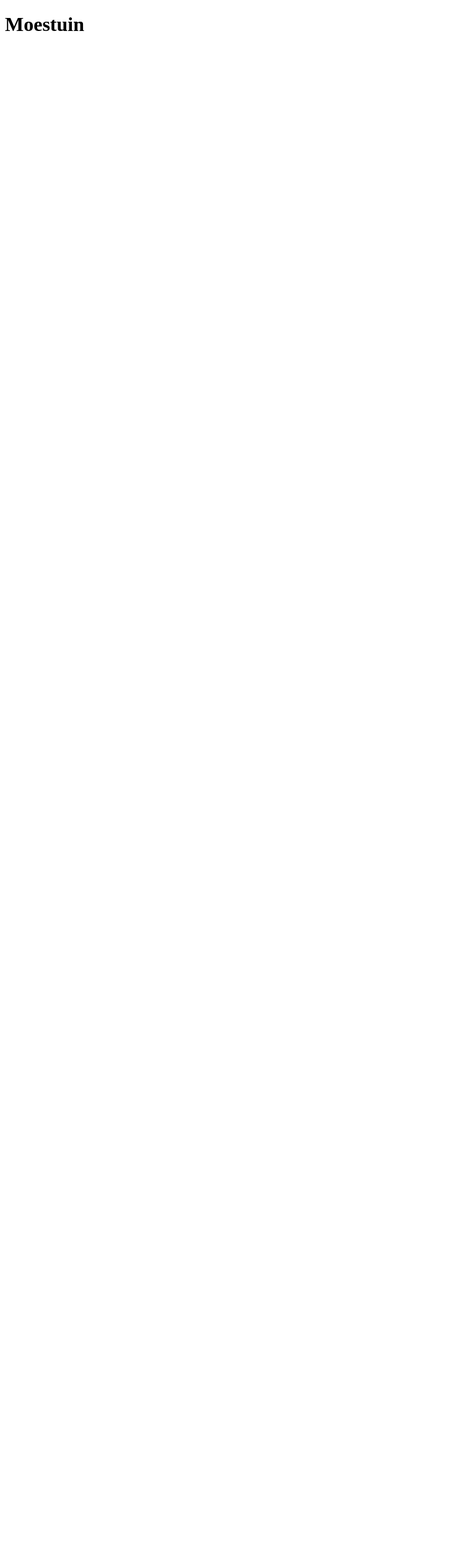
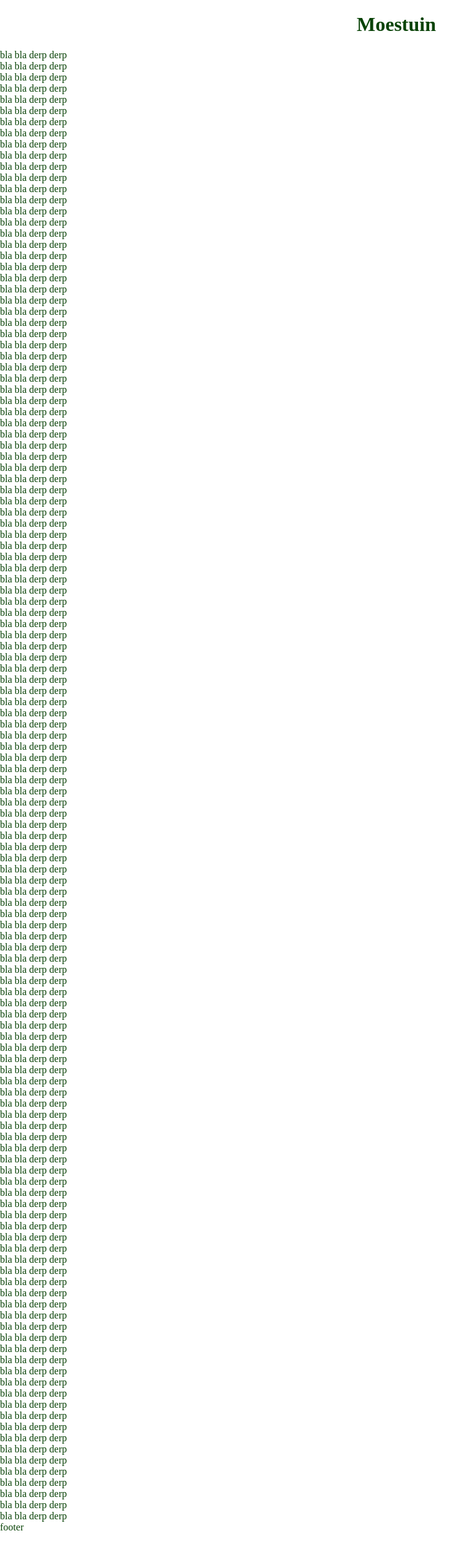
Before and after one commit to Ffyud/moestuin-gui, an Angular app: page / in a window 1280 px wide. Shown: the top 2508 px of the page at 62% size, without its empty margins (0-767 px from the left). Before the commit the page ends 800 px from the top, so only its background shows below. Built offline with nearby package versions, Linux system fonts and the light colour scheme.

Commit message:
add placeholder content

```diff
--- a/src/app/app.component.css
+++ b/src/app/app.component.css
@@ -0,0 +1,14 @@
+header {
+    text-align: center;
+
+}
+
+.wrap {
+
+
+}
+footer {
+    height: 100%;
+    position: sticky;
+    top: 0px;
+}
--- a/src/app/app.component.html
+++ b/src/app/app.component.html
@@ -1 +1,140 @@
-<h1>Moestuin</h1>
+<header>
+  <h1>Moestuin</h1>
+</header>
+<div class="wrap">
+<span>bla bla derp derp<br/> </span>
+<span>bla bla derp derp<br/> </span>
+<span>bla bla derp derp<br/> </span>
+<span>bla bla derp derp<br/> </span>
+<span>bla bla derp derp<br/> </span>
+<span>bla bla derp derp<br/> </span>
+<span>bla bla derp derp<br/> </span>
+<span>bla bla derp derp<br/> </span>
+<span>bla bla derp derp<br/> </span>
+<span>bla bla derp derp<br/> </span>
+<span>bla bla derp derp<br/> </span>
+<span>bla bla derp derp<br/> </span>
+<span>bla bla derp derp<br/> </span>
+<span>bla bla derp derp<br/> </span>
+<span>bla bla derp derp<br/> </span>
+<span>bla bla derp derp<br/> </span>
+<span>bla bla derp derp<br/> </span>
+<span>bla bla derp derp<br/> </span>
+<span>bla bla derp derp<br/> </span>
+<span>bla bla derp derp<br/> </span>
+<span>bla bla derp derp<br/> </span>
+<span>bla bla derp derp<br/> </span>
+<span>bla bla derp derp<br/> </span>
+<span>bla bla derp derp<br/> </span>
+<span>bla bla derp derp<br/> </span>
+<span>bla bla derp derp<br/> </span>
+<span>bla bla derp derp<br/> </span>
+<span>bla bla derp derp<br/> </span>
+<span>bla bla derp derp<br/> </span>
+<span>bla bla derp derp<br/> </span>
+<span>bla bla derp derp<br/> </span>
+<span>bla bla derp derp<br/> </span>
+<span>bla bla derp derp<br/> </span>
+<span>bla bla derp derp<br/> </span>
+<span>bla bla derp derp<br/> </span>
+<span>bla bla derp derp<br/> </span>
+<span>bla bla derp derp<br/> </span>
+<span>bla bla derp derp<br/> </span>
+<span>bla bla derp derp<br/> </span>
+<span>bla bla derp derp<br/> </span>
+<span>bla bla derp derp<br/> </span>
+<span>bla bla derp derp<br/> </span>
+<span>bla bla derp derp<br/> </span>
+<span>bla bla derp derp<br/> </span>
+<span>bla bla derp derp<br/> </span>
+<span>bla bla derp derp<br/> </span>
+<span>bla bla derp derp<br/> </span>
+<span>bla bla derp derp<br/> </span>
+<span>bla bla derp derp<br/> </span>
+<span>bla bla derp derp<br/> </span>
+<span>bla bla derp derp<br/> </span>
+<span>bla bla derp derp<br/> </span>
+<span>bla bla derp derp<br/> </span>
+<span>bla bla derp derp<br/> </span>
+<span>bla bla derp derp<br/> </span>
+<span>bla bla derp derp<br/> </span>
+<span>bla bla derp derp<br/> </span>
+<span>bla bla derp derp<br/> </span>
+<span>bla bla derp derp<br/> </span>
+<span>bla bla derp derp<br/> </span>
+<span>bla bla derp derp<br/> </span>
+<span>bla bla derp derp<br/> </span>
+<span>bla bla derp derp<br/> </span>
+<span>bla bla derp derp<br/> </span>
+<span>bla bla derp derp<br/> </span>
+<span>bla bla derp derp<br/> </span>
+<span>bla bla derp derp<br/> </span>
+<span>bla bla derp derp<br/> </span>
+<span>bla bla derp derp<br/> </span>
+<span>bla bla derp derp<br/> </span>
+<span>bla bla derp derp<br/> </span>
+<span>bla bla derp derp<br/> </span>
+<span>bla bla derp derp<br/> </span>
+<span>bla bla derp derp<br/> </span>
+<span>bla bla derp derp<br/> </span>
+<span>bla bla derp derp<br/> </span>
+<span>bla bla derp derp<br/> </span>
+<span>bla bla derp derp<br/> </span>
+<span>bla bla derp derp<br/> </span>
+<span>bla bla derp derp<br/> </span>
+<span>bla bla derp derp<br/> </span>
+<span>bla bla derp derp<br/> </span>
+<span>bla bla derp derp<br/> </span>
+<span>bla bla derp derp<br/> </span>
+<span>bla bla derp derp<br/> </span>
+<span>bla bla derp derp<br/> </span>
+<span>bla bla derp derp<br/> </span>
+<span>bla bla derp derp<br/> </span>
+<span>bla bla derp derp<br/> </span>
+<span>bla bla derp derp<br/> </span>
+<span>bla bla derp derp<br/> </span>
+<span>bla bla derp derp<br/> </span>
+<span>bla bla derp derp<br/> </span>
+<span>bla bla derp derp<br/> </span>
+<span>bla bla derp derp<br/> </span>
+<span>bla bla derp derp<br/> </span>
+<span>bla bla derp derp<br/> </span>
+<span>bla bla derp derp<br/> </span>
+<span>bla bla derp derp<br/> </span>
+<span>bla bla derp derp<br/> </span>
+<span>bla bla derp derp<br/> </span>
+<span>bla bla derp derp<br/> </span>
+<span>bla bla derp derp<br/> </span>
+<span>bla bla derp derp<br/> </span>
+<span>bla bla derp derp<br/> </span>
+<span>bla bla derp derp<br/> </span>
+<span>bla bla derp derp<br/> </span>
+<span>bla bla derp derp<br/> </span>
+<span>bla bla derp derp<br/> </span>
+<span>bla bla derp derp<br/> </span>
+<span>bla bla derp derp<br/> </span>
+<span>bla bla derp derp<br/> </span>
+<span>bla bla derp derp<br/> </span>
+<span>bla bla derp derp<br/> </span>
+<span>bla bla derp derp<br/> </span>
+<span>bla bla derp derp<br/> </span>
+<span>bla bla derp derp<br/> </span>
+<span>bla bla derp derp<br/> </span>
+<span>bla bla derp derp<br/> </span>
+<span>bla bla derp derp<br/> </span>
+<span>bla bla derp derp<br/> </span>
+<span>bla bla derp derp<br/> </span>
+<span>bla bla derp derp<br/> </span>
+<span>bla bla derp derp<br/> </span>
+<span>bla bla derp derp<br/> </span>
+<span>bla bla derp derp<br/> </span>
+<span>bla bla derp derp<br/> </span>
+<span>bla bla derp derp<br/> </span>
+<span>bla bla derp derp<br/> </span>
+<span>bla bla derp derp<br/> </span>
+<span>bla bla derp derp<br/> </span>
+<span>bla bla derp derp<br/> </span>
+</div>
+<footer>
+  <span>footer</span>
+</footer>
--- a/src/styles.css
+++ b/src/styles.css
@@ -1 +1,7 @@
-/* You can add global styles to this file, and also import other style files */
+body, html {
+    background: FFF;
+    color: rgb(9, 67, 7);
+    padding: 0px;
+    margin: 0px;
+    height: 100%;
+}
```
